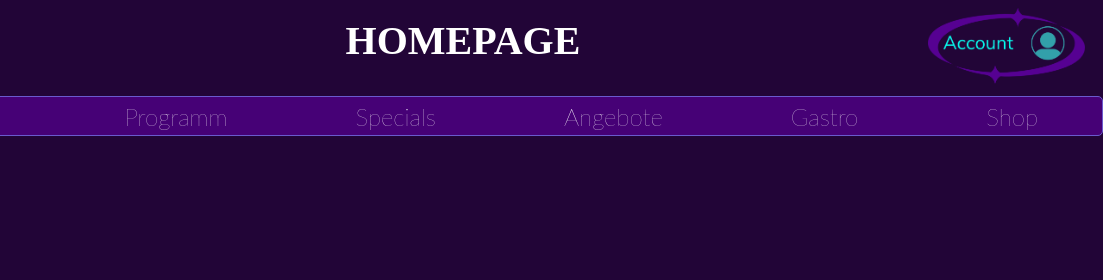
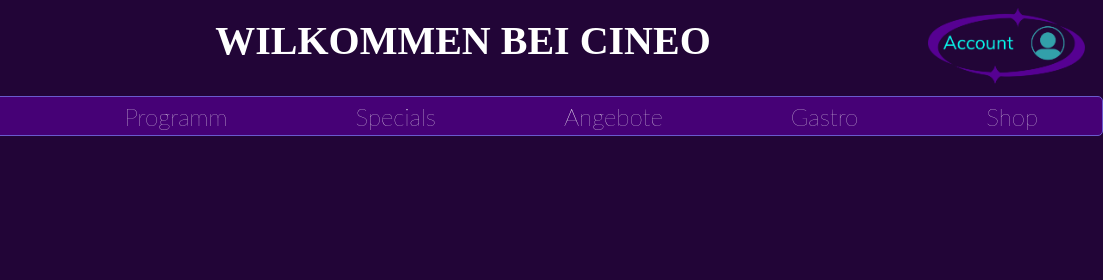
Before and after one commit to RamonaKT/cineo_repository, a plain HTML site: page cineo_frontend/mainpages/homepageStructure.html in a window 1280 px wide. Shown: the top 280 px of the page, 177-1280 px from the left. Drawn offline with nearby package versions, Linux system fonts and the light colour scheme.

Commit message:
V 0.4 Tom, Ueberschriftname HomePage auf Willkommen bei CINeo geaendert

```diff
--- a/cineo_frontend/mainpages/homepageStructure.html
+++ b/cineo_frontend/mainpages/homepageStructure.html
@@ -21,7 +21,7 @@
 </a>
 
 <h1 class="h1_mainStyle_headingTopMiddle">
-    HOMEPAGE
+    WILKOMMEN BEI CINEO
 </h1>
 
 <a href="loginpageStructure.html">
```
